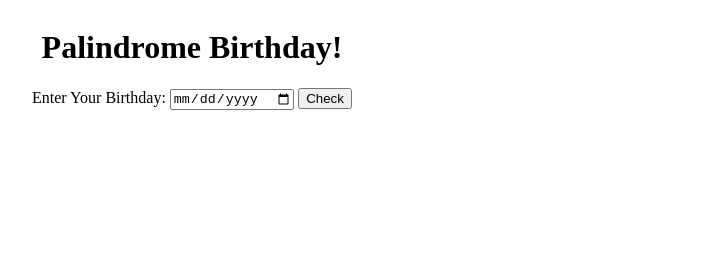
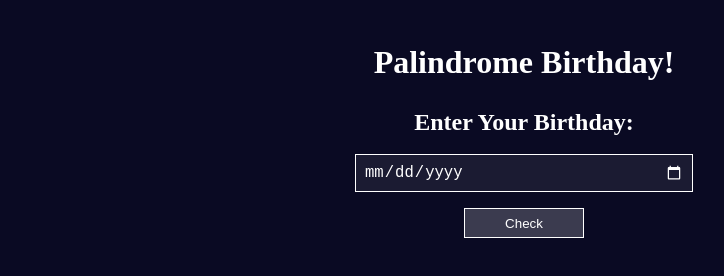
Before and after one commit to 4bhish/palindrome-birthday-app, a plain HTML site: page index.html in a window 1280 px wide. Shown: the whole page, without its empty margins (116-840 px from the left). Drawn offline with Linux system fonts and the light colour scheme.

Commit message:
Update style.css

```diff
--- a/style.css
+++ b/style.css
@@ -1,14 +1,74 @@
 *{
+    margin: 0;
+}
+
+::-webkit-calendar-picker-indicator {
+    filter: invert(1);
+}
+:root {
+    --color-primary:#0a0a23;
+    --color-secondary:  #1b1b32;
+    --color-btn: #3b3b4f;
+}
+body
+{
+    max-width: 100vw;
+    max-height: 100vh;
+    margin: 0;
+    background: var(--color-primary);
 
 }
+.container
+{
+    width: 400px;
+    max-width: fit-content;
+    max-height: fit-content;
+    height: 300px;
+    margin: 1rem auto;
+    text-align: center;
+    padding: 10px;
+    overflow: auto;
+    color: white;
+}
+.heading
+{
+    margin: 0.5rem auto;
+    padding: 10px;
+}
+label
+{
+    display: block;
+    margin: 0.2rem auto;
+    font-size: x-large;
+    padding: 10px;
+    font-weight: 600;
+}
 
-body
+input
 {
-    width: 600px;
-    height: 200px;
-    position: relative;
+    display: block;
+    margin: 0.5rem auto;
+    background: var(--color-secondary);
+    border: 1px solid white;
+    width: 320px;
+    height: 20px;
+    padding: 0.5rem;
+    color: white;
+    font-size: larger;
+}
+button
+{
+    display: block;
+    margin: 1rem auto;
+    width: 120px;
+    height: 30px;
+    border: 1px solid white;
+    color: white;
+    background: var(--color-btn);
+}
+#output
+{
+    display: block;
     text-align: center;
-    align-items: center;
-    display: flex;
-    flex-direction: column;
+    font-size: x-large;
 }
```
